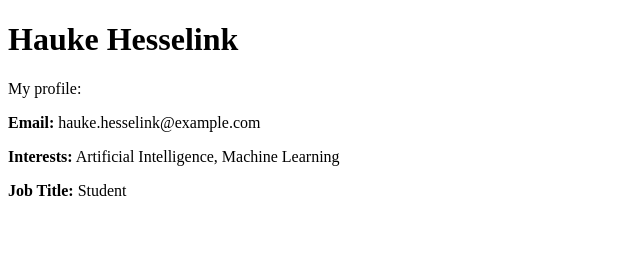
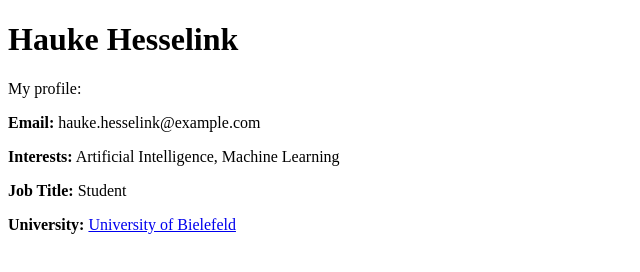
Before and after one commit to HaukeHesselink/itsme, a plain HTML site: page index.html in a window 1280 px wide. Shown: the whole page, without its empty margins (0-640 px from the left). Drawn offline with Linux system fonts and the light colour scheme.

Commit message:
Update index.html

```diff
--- a/index.html
+++ b/index.html
@@ -14,6 +14,7 @@
             <span rel="interest" resource="http://dbpedia.org/resource/Machine_Learning">Machine Learning</span>
         </p>
         <p><strong>Job Title:</strong> <span property="title">Student</span></p>
+        <p><strong>University:</strong> <a href="https://www.uni-bielefeld.de/" property="schoolHomepage">University of Bielefeld</a></p>
     </div>
 </body>
 </html>
```
